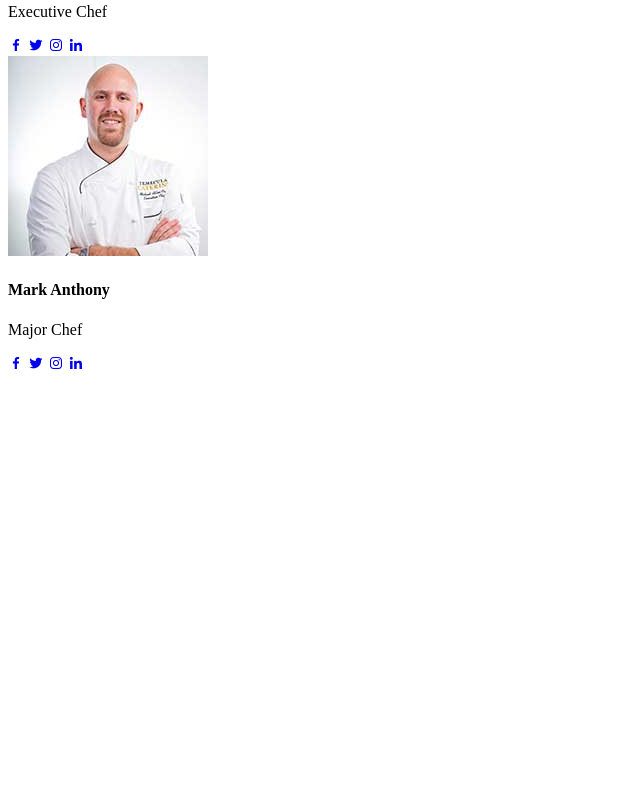
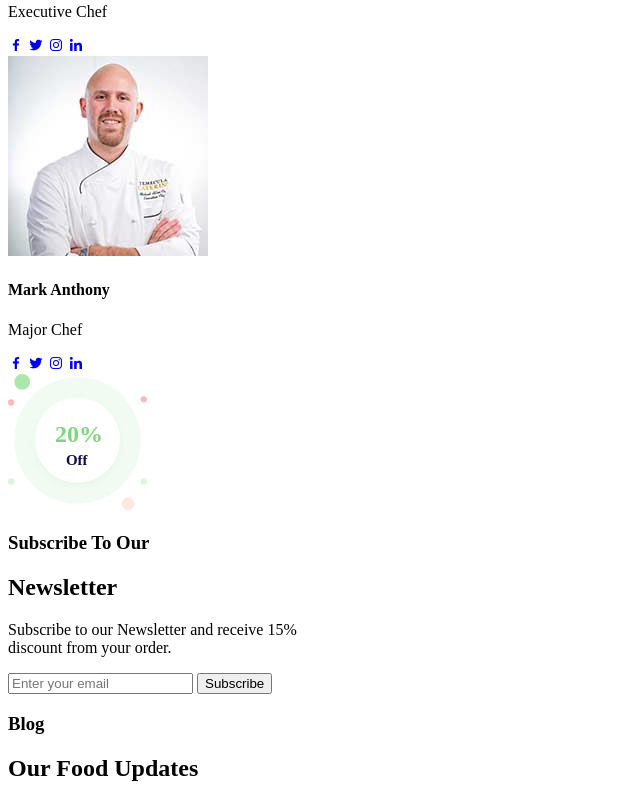
Before and after one commit to ankushsingh24/FoodEx, a plain HTML site: page index.html in a window 1280 px wide. Shown: the part 4563-5365 px from the top of the page, without its empty margins (0-640 px from the left). Before the commit the page ends 4945 px from the top, so only its background shows below. Drawn offline with nearby package versions, Linux system fonts and the light colour scheme.

Commit message:
added newsletter section

```diff
--- a/index.html
+++ b/index.html
@@ -222,6 +222,40 @@
         </div>
     </section>
 
+    <!-- newsLetter -->
+    <section>
+        <div class="container">
+            <div class="newsletter-content">
+                <div class="news-img">
+                    <img src="img/discount.svg" />
+                </div>
+
+                <div class="news-text">
+                    <h3>Subscribe To Our</h3>
+                    <h2>Newsletter</h2>
+                    <p>
+                        Subscribe to our Newsletter and receive 15% <br /> discount from your order.
+                    </p>
+                </div>
+
+                <div class="letter">
+                    <form>
+                        <input type="email" name="email" placeholder="Enter your email" required />
+                        <input type="submit" value="Subscribe" required />
+                    </form>
+                </div>
+            </div>
+        </div>
+    </section>
+
+    <!-- blog -->
+    <section class="blog" id="blog">
+        <div class="center-text">
+            <h3>Blog</h3>
+            <h2>Our Food Updates</h2>
+        </div>
+    </section>
+
     <script src="" async defer></script>
 </body>
 
```
